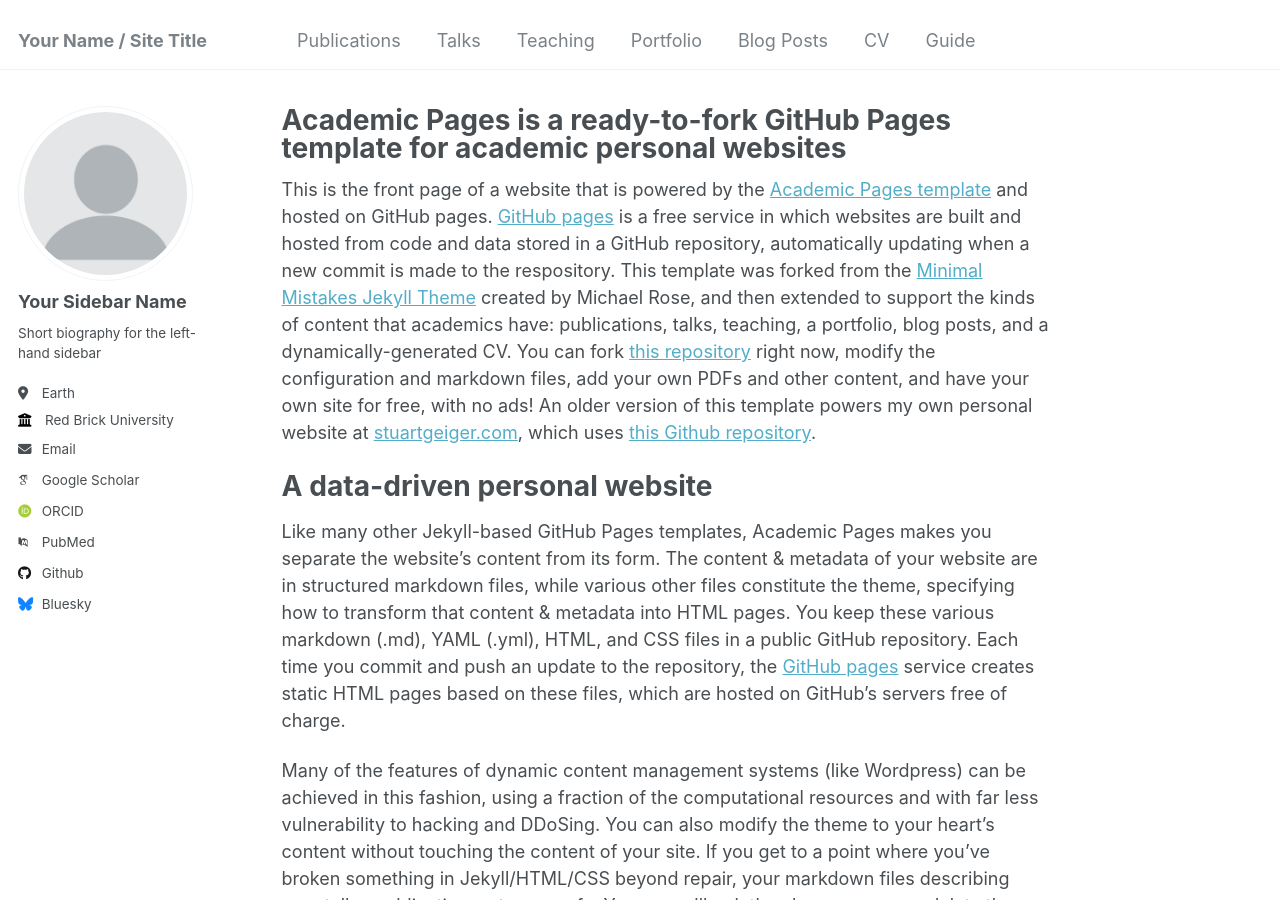
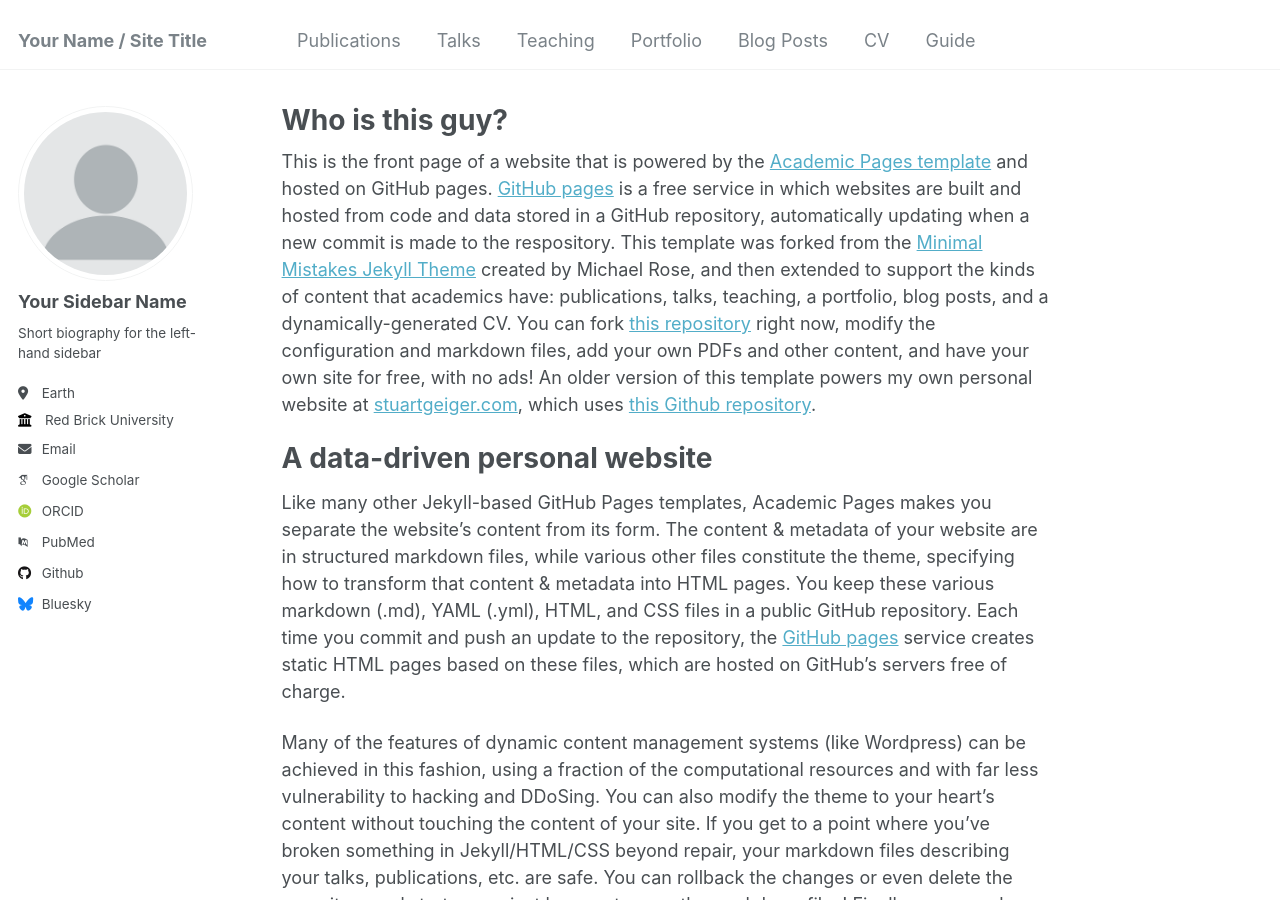
Before and after one commit to ralahaaqil/ralahaaqil.github.io, a Jekyll site: the page built from _pages/about.md, in a window 1280 px wide and 900 px high. Built offline with Jekyll 4.4.1, drawn with Linux system fonts in a browser that asks for light colours; some web fonts are replaced.

Commit message:
Update about.md
Updating the title of the about page to see if it reflects

```diff
--- a/_pages/about.md
+++ b/_pages/about.md
@@ -1,6 +1,6 @@
 ---
 permalink: /
-title: "Academic Pages is a ready-to-fork GitHub Pages template for academic personal websites"
+title: "Who is this guy?"
 author_profile: true
 redirect_from:
   - /about/
```
